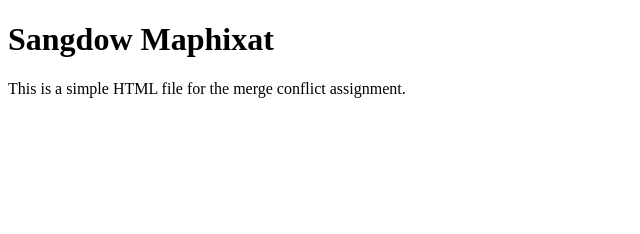
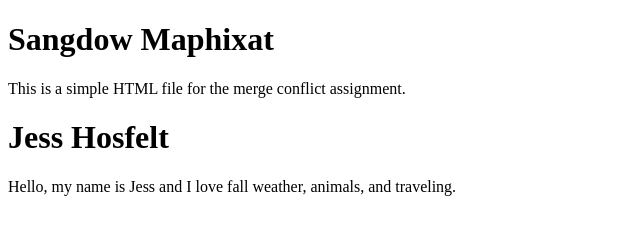
Before and after one commit to SDowow/Sangdow-Assignment-4, a plain HTML site: page index.html in a window 1280 px wide. Shown: the whole page, without its empty margins (0-640 px from the left). Drawn offline with Linux system fonts and the light colour scheme.

Commit message:
Added name and information

```diff
--- a/index.html
+++ b/index.html
@@ -8,5 +8,9 @@
 <body>
     <h1>Sangdow Maphixat</h1>
     <p>This is a simple HTML file for the merge conflict assignment.</p>
+    <h1>Jess Hosfelt</h1>
+<p>Hello, my name is Jess and I love fall weather, animals, and traveling.</p>
+
 </body>
+
 </html>
```
